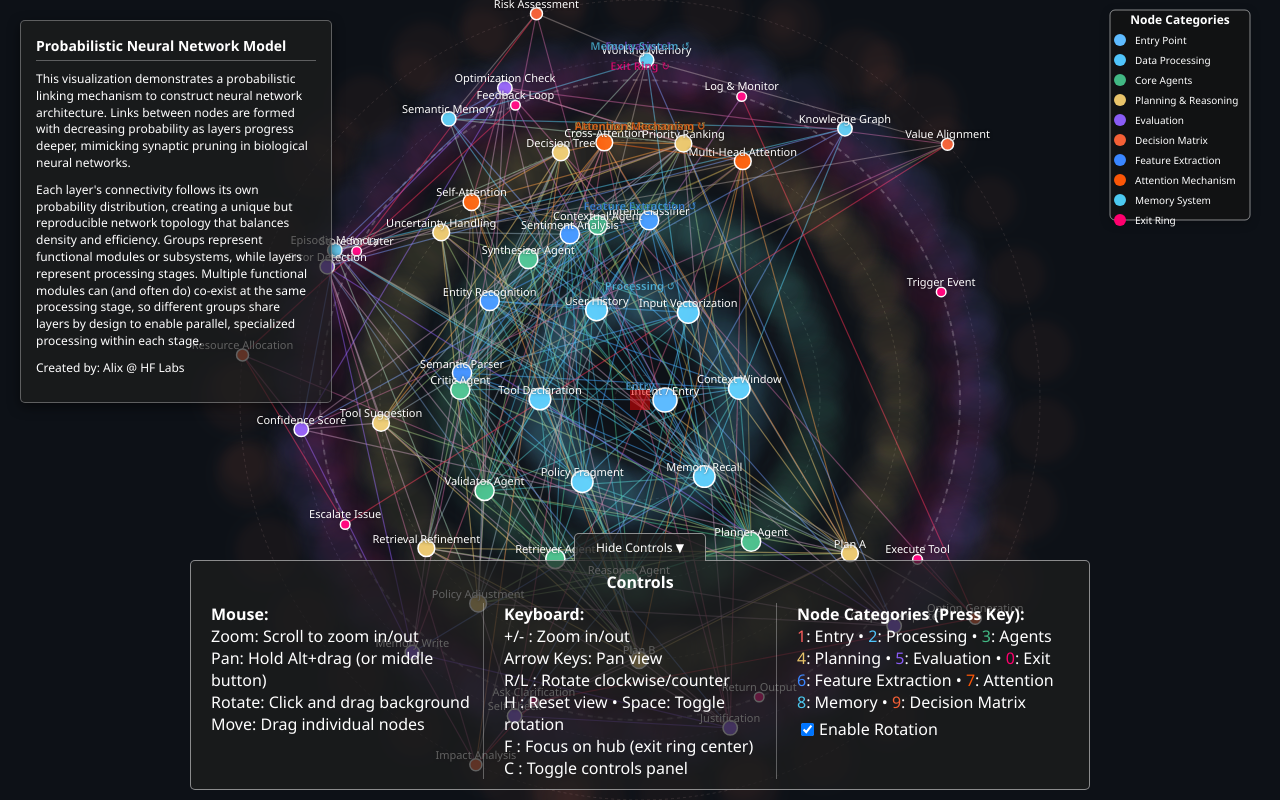
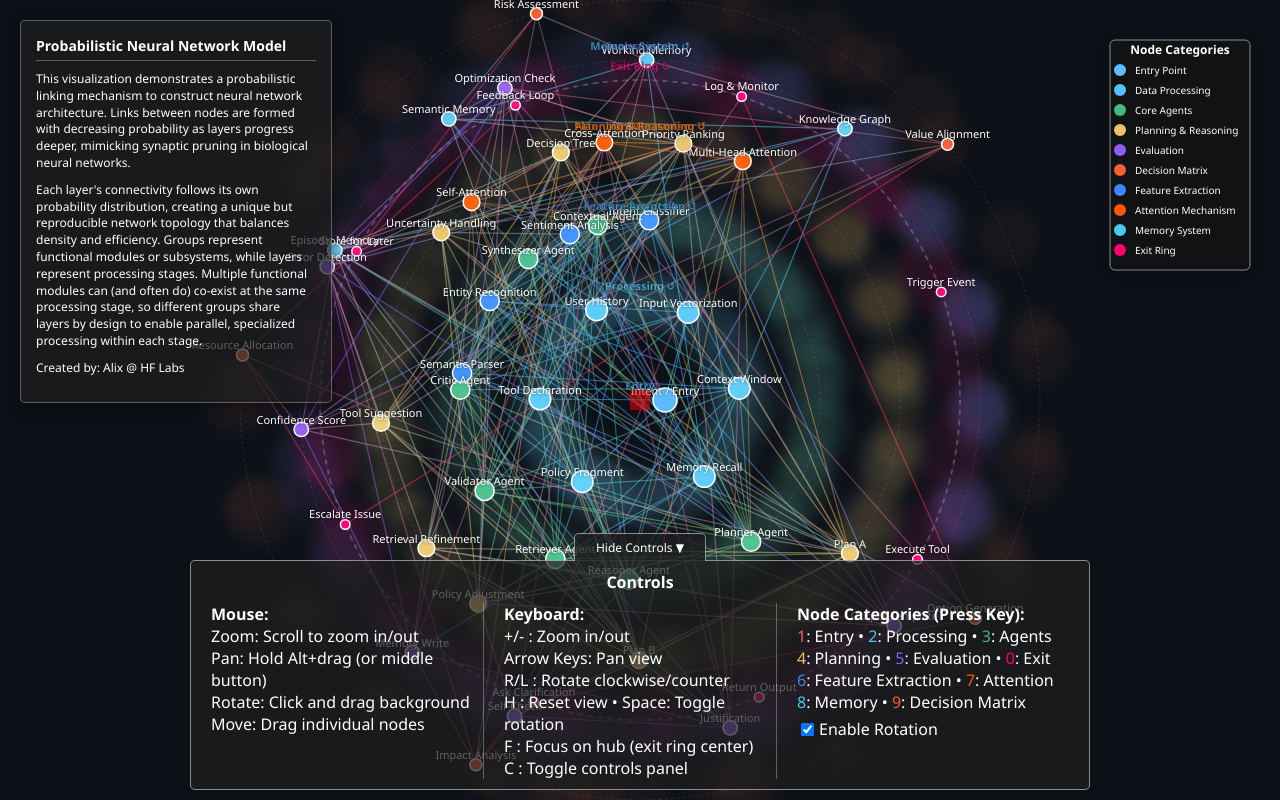
Before and after one commit to hf-laboratories/Interactive-Probabilistic-Neural-Network-Decision-Matrix, a plain HTML site: page index.html in a window 1280 px wide. Drawn offline with nearby package versions, Linux system fonts and the light colour scheme.

Commit message:
Update index.html
fix issues with last commit

```diff
--- a/index.html
+++ b/index.html
@@ -1021,9 +1021,9 @@ nodes.forEach(node => {
 
       // Add legend
       const legendX = width - 160;
-      const legendY = 20;
+      const legendY = 50;
       const legendWidth = 140;
-      const legendHeight = GROUP_NAMES.length * 20 + 10;
+      const legendHeight = GROUP_NAMES.length * 20 + 10 + 20;
       const padding = 10;
 
       const legend = svg.append("g")
@@ -1195,7 +1195,7 @@ nodes.forEach(node => {
             for (let i = 0; i < particleCount; i++) {
               // Direction-aware trail (trail follows rotation direction)
               const trailDirection = node.speed > 0 ? -1 : 1;
-              const trailDistance = (i / particleCount) * Math.PI / 2;
+              const trailDistance = (i * 1.5 / particleCount) * Math.PI / 2;
               const particleAngle = node.angle + (trailDirection * trailDistance);
               const radiusVariation = Math.random() * 10 - 5;
               const particleRadius = node.radius + radiusVariation;
```
